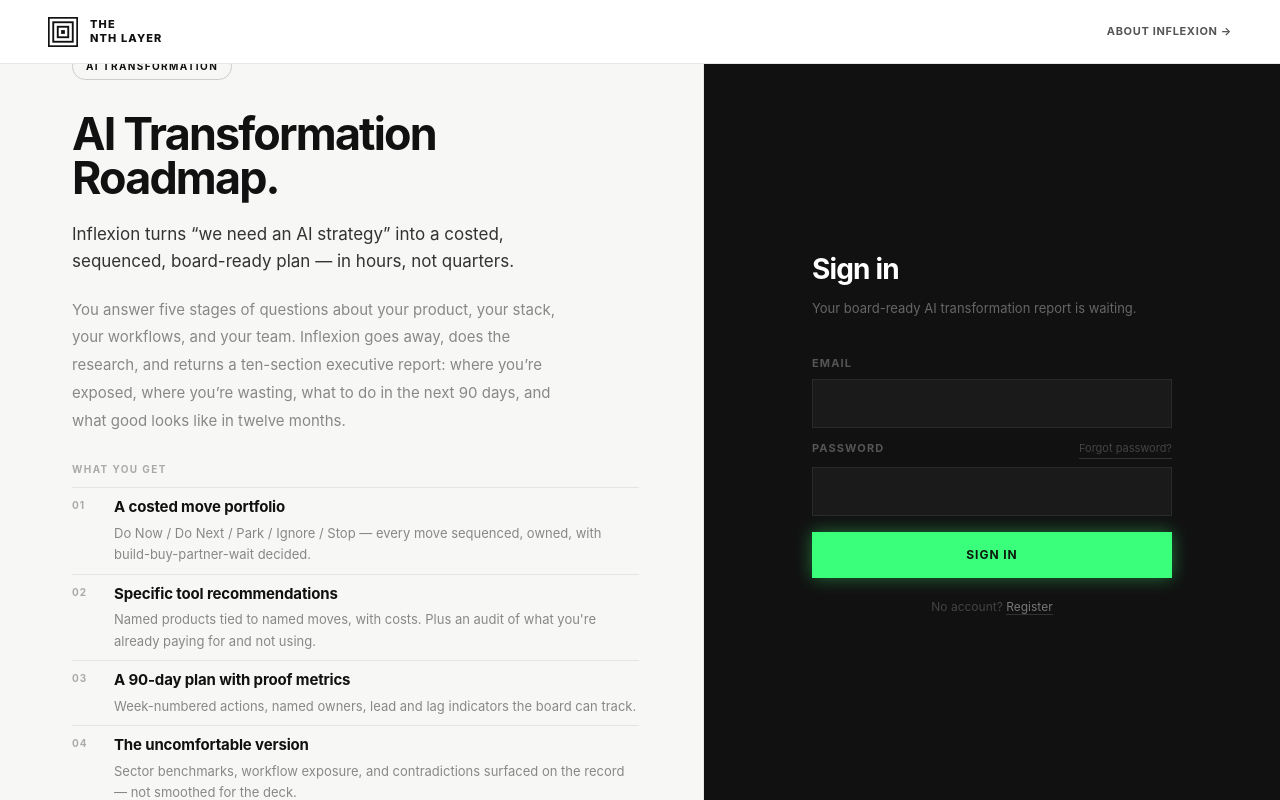
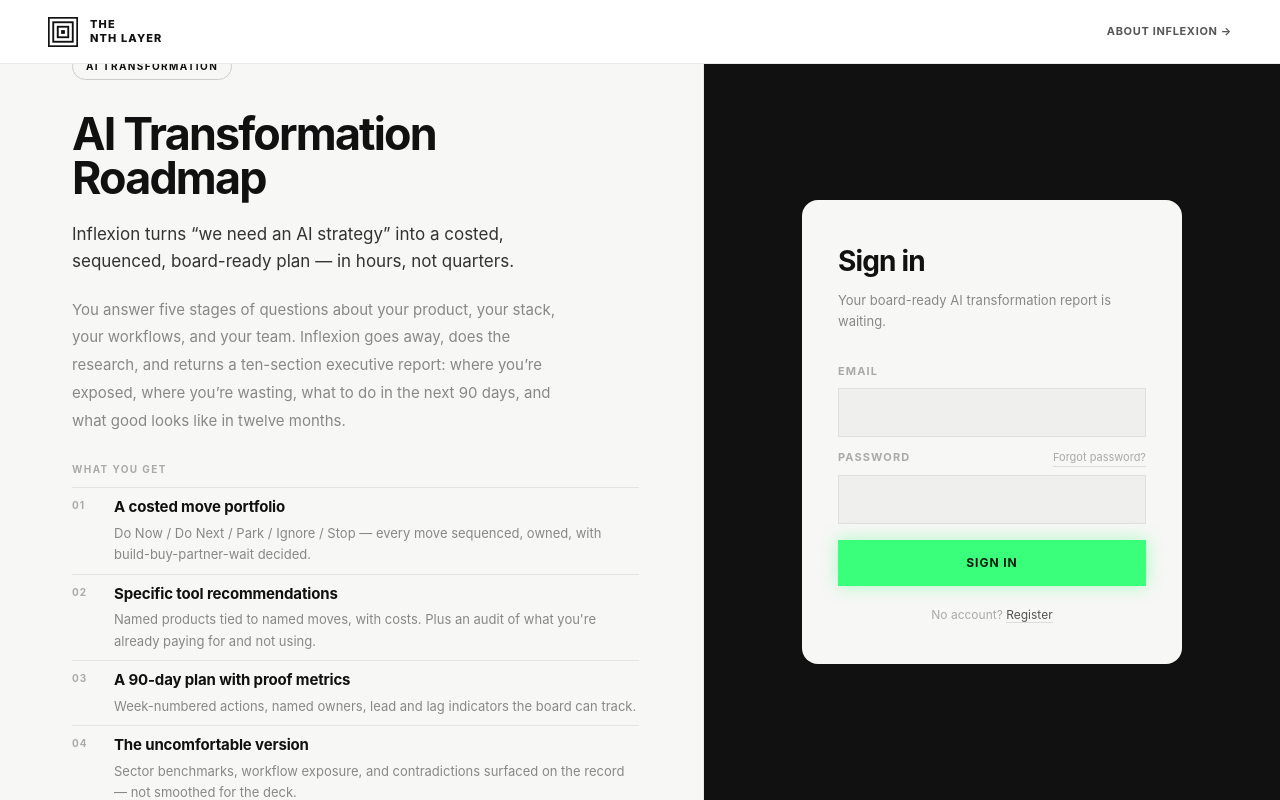
Before and after one commit to mathewdewstowe/openclaw, a Next.js app in the folder nthlayer-portal/: page /login in a window 1280 px wide. Built offline with nearby package versions, Linux system fonts and the light colour scheme.

Commit message:
Login: white rounded card on dark panel, remove period from heading
Co-Authored-By: Claude Sonnet 4.6 <noreply@anthropic.com>

```diff
--- a/nthlayer-portal/src/app/login/page.tsx
+++ b/nthlayer-portal/src/app/login/page.tsx
@@ -61,7 +61,7 @@ function LoginForm() {
       )}
 
       <div>
-        <label htmlFor="email" style={{ display: "block", fontSize: 11, fontWeight: 700, letterSpacing: "0.1em", textTransform: "uppercase", color: "#555", marginBottom: 8 }}>
+        <label htmlFor="email" style={{ display: "block", fontSize: 11, fontWeight: 700, letterSpacing: "0.1em", textTransform: "uppercase", color: "#aaa", marginBottom: 8 }}>
           Email
         </label>
         <input
@@ -73,9 +73,9 @@ function LoginForm() {
           autoComplete="email"
           style={{
             width: "100%",
-            background: "#1a1a1a",
-            border: "1px solid #2a2a2a",
-            color: "#fff",
+            background: "#efefed",
+            border: "1px solid #e0e0e0",
+            color: "#111",
             padding: "13px 16px",
             fontSize: 14,
             fontFamily: "inherit",
@@ -84,17 +84,17 @@ function LoginForm() {
             WebkitAppearance: "none",
             transition: "border-color 0.15s",
           }}
-          onFocus={e => (e.target.style.borderColor = "#555")}
-          onBlur={e => (e.target.style.borderColor = "#2a2a2a")}
+          onFocus={e => (e.target.style.borderColor = "#999")}
+          onBlur={e => (e.target.style.borderColor = "#e0e0e0")}
         />
       </div>
 
       <div>
         <div style={{ display: "flex", justifyContent: "space-between", alignItems: "baseline", marginBottom: 8 }}>
-          <label htmlFor="password" style={{ fontSize: 11, fontWeight: 700, letterSpacing: "0.1em", textTransform: "uppercase", color: "#555" }}>
+          <label htmlFor="password" style={{ fontSize: 11, fontWeight: 700, letterSpacing: "0.1em", textTransform: "uppercase", color: "#aaa" }}>
             Password
           </label>
-          <Link href="/forgot-password" style={{ fontSize: 11, color: "#444", textDecoration: "none", borderBottom: "1px solid #333", paddingBottom: 1 }}>
+          <Link href="/forgot-password" style={{ fontSize: 11, color: "#aaa", textDecoration: "none", borderBottom: "1px solid #ddd", paddingBottom: 1 }}>
             Forgot password?
           </Link>
         </div>
@@ -107,9 +107,9 @@ function LoginForm() {
           autoComplete="current-password"
           style={{
             width: "100%",
-            background: "#1a1a1a",
-            border: "1px solid #2a2a2a",
-            color: "#fff",
+            background: "#efefed",
+            border: "1px solid #e0e0e0",
+            color: "#111",
             padding: "13px 16px",
             fontSize: 14,
             fontFamily: "inherit",
@@ -118,8 +118,8 @@ function LoginForm() {
             WebkitAppearance: "none",
             transition: "border-color 0.15s",
           }}
-          onFocus={e => (e.target.style.borderColor = "#555")}
-          onBlur={e => (e.target.style.borderColor = "#2a2a2a")}
+          onFocus={e => (e.target.style.borderColor = "#999")}
+          onBlur={e => (e.target.style.borderColor = "#e0e0e0")}
         />
       </div>
 
@@ -147,9 +147,9 @@ function LoginForm() {
         {loading ? "Signing in…" : "Sign In"}
       </button>
 
-      <p style={{ textAlign: "center", fontSize: 12, color: "#444", marginTop: 8 }}>
+      <p style={{ textAlign: "center", fontSize: 12, color: "#aaa", marginTop: 8 }}>
         No account?{" "}
-        <Link href="/register" style={{ color: "#777", textDecoration: "none", borderBottom: "1px solid #333" }}>
+        <Link href="/register" style={{ color: "#555", textDecoration: "none", borderBottom: "1px solid #ddd" }}>
           Register
         </Link>
       </p>
@@ -242,7 +242,7 @@ export default function LoginPage() {
 
           {/* Heading */}
           <h1 style={{ fontSize: "clamp(36px, 3.5vw, 56px)", fontWeight: 700, letterSpacing: "-0.04em", lineHeight: 1.0, color: "#111", marginBottom: 20 }}>
-            AI Transformation<br/>Roadmap.
+            AI Transformation<br/>Roadmap
           </h1>
 
           {/* Subhead */}
@@ -281,10 +281,10 @@ export default function LoginPage() {
           padding: "48px 56px",
           background: "#111",
         }}>
-          <div style={{ width: "100%", maxWidth: 360 }}>
-            <div style={{ marginBottom: 36 }}>
-              <h2 style={{ fontSize: 28, fontWeight: 700, letterSpacing: "-0.03em", color: "#fff", marginBottom: 8 }}>Sign in</h2>
-              <p style={{ fontSize: 13, color: "#666", lineHeight: 1.6 }}>Your board-ready AI transformation report is waiting.</p>
+          <div style={{ width: "100%", maxWidth: 380, background: "#f7f7f5", borderRadius: 16, padding: "40px 36px" }}>
+            <div style={{ marginBottom: 32 }}>
+              <h2 style={{ fontSize: 28, fontWeight: 700, letterSpacing: "-0.03em", color: "#111", marginBottom: 8 }}>Sign in</h2>
+              <p style={{ fontSize: 13, color: "#888", lineHeight: 1.6 }}>Your board-ready AI transformation report is waiting.</p>
             </div>
             <Suspense fallback={null}>
               <LoginForm />
--- a/nthlayer-portal/src/app/register/page.tsx
+++ b/nthlayer-portal/src/app/register/page.tsx
@@ -130,7 +130,7 @@ export default function RegisterPage() {
           </div>
 
           <h1 style={{ fontSize: "clamp(36px, 3.5vw, 56px)", fontWeight: 700, letterSpacing: "-0.04em", lineHeight: 1.0, color: "#111", marginBottom: 20 }}>
-            AI Transformation<br/>Roadmap.
+            AI Transformation<br/>Roadmap
           </h1>
 
           <p style={{ fontSize: 17, color: "#333", lineHeight: 1.6, maxWidth: 520, marginBottom: 20 }}>
```
